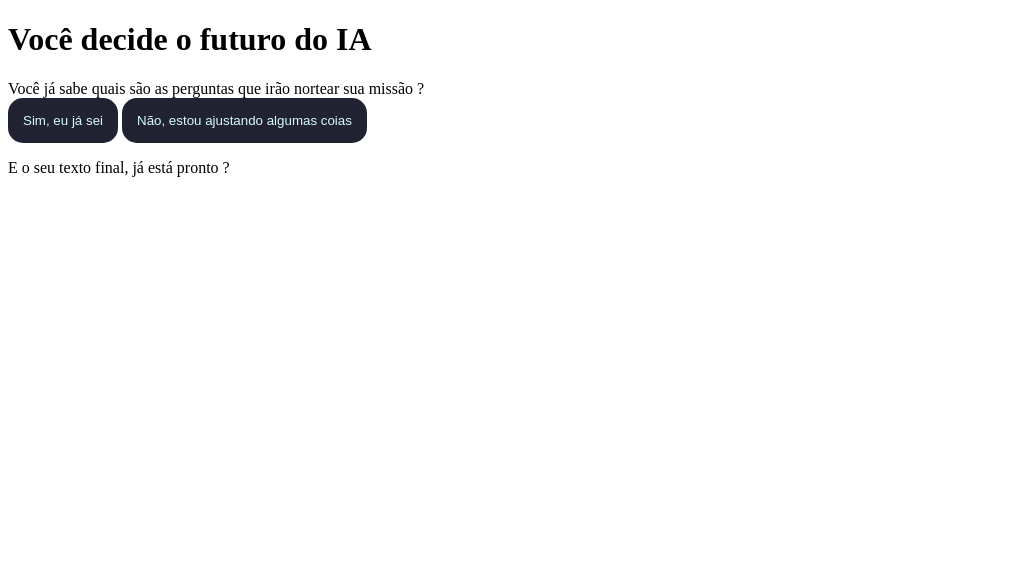
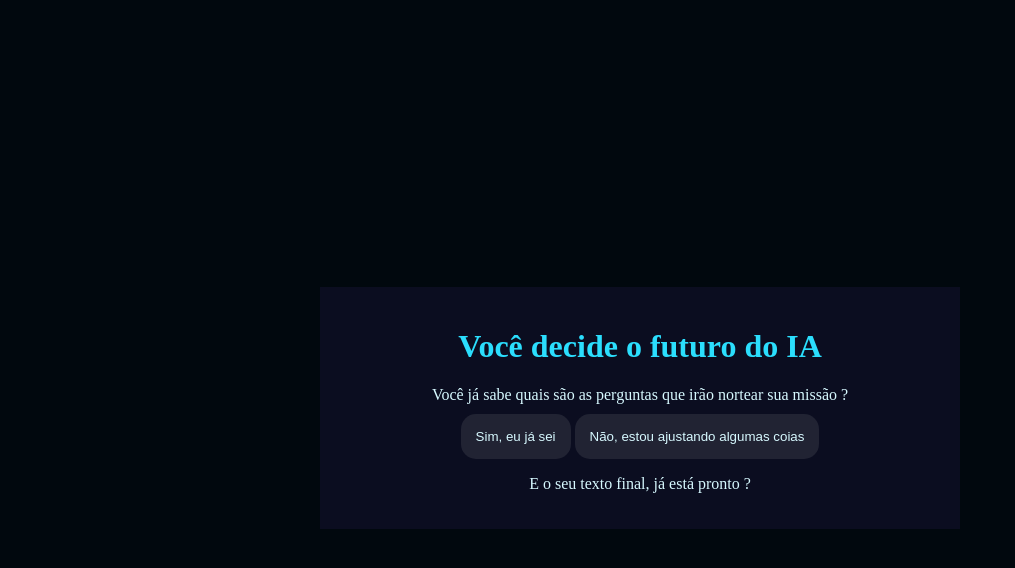
Before and after one commit to watzkol/Implementa-oprofLilian, a plain HTML site: page index.html in a window 1280 px wide. Shown: the whole page, without its empty margins (0-1015 px from the left). Drawn offline with Linux system fonts and the light colour scheme.

Commit message:
aaaaaaaaaaaaaaaaaaaaaaaaaaaaa

```diff
--- a/style.css
+++ b/style.css
@@ -1,5 +1,4 @@
-
-:root{
+root{
     --cor-fundo: #01080E;
     --cor-principal: #0B0D20 ;
     --cor-secundaria: #212333;
@@ -21,6 +20,7 @@ button:hover{
     color: var(--cor-principal);
 }
 
+
 :root{
     --cor-fundo: #01080E;
     --cor-principal: #0B0D20 ;
@@ -29,16 +29,27 @@ button:hover{
     --cor-texto: #D7F9FF;
 }
 
-button{
-    background-color: var(--cor-secundaria);
+body{
+    background-color: var(--cor-fundo);
     color: var(--cor-texto);
-    border: none;
-    border-radius: 15px;
-    padding: 15px;
-    transition: background-color 0.3s;
+    display: flex;
+    justify-content: center;
+    align-items: center;
+    min-height: 100vh;
 }
 
-button:hover{
-    background-color: var(--cor-destaque);
-    color: var(--cor-principal);
+.caixa-principal{
+    background-color: var(--cor-principal);
+    width: 90%;
+    max-width: 600px;
+    text-align: center;
+    padding: 20px;
 }
+
+h1{
+    color: var(--cor-destaque);
+}
+
+.caixa-perguntas{
+    padding-bottom: 10px;
+}
```
